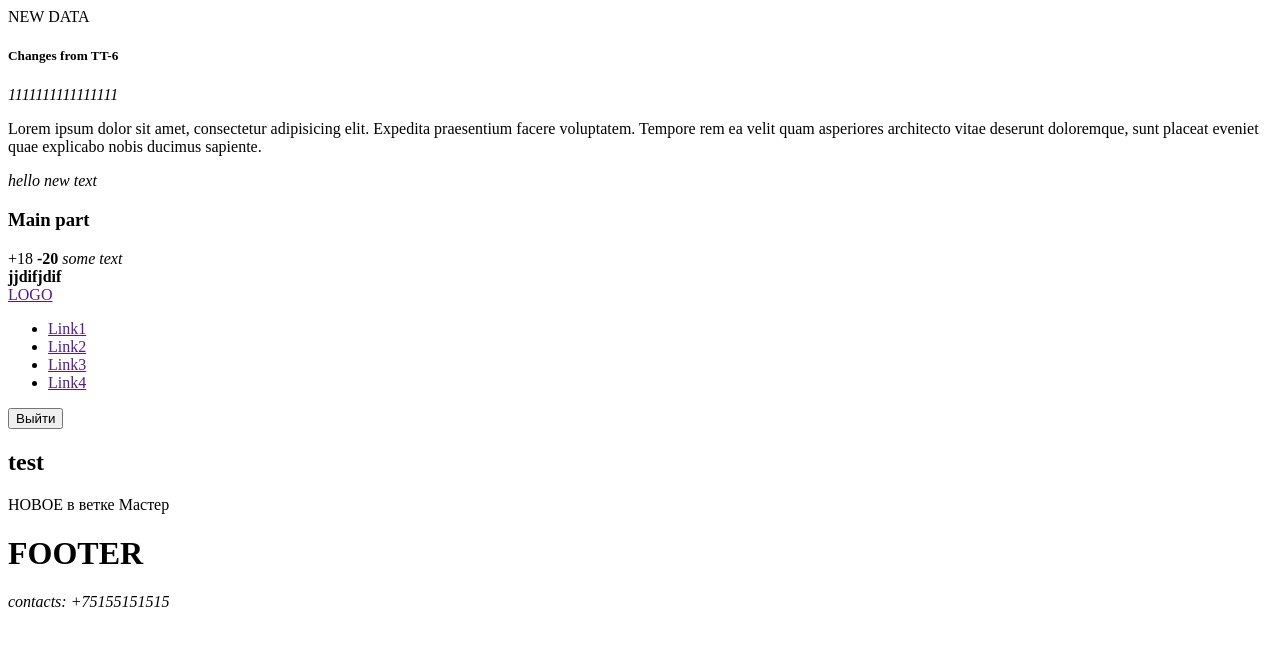
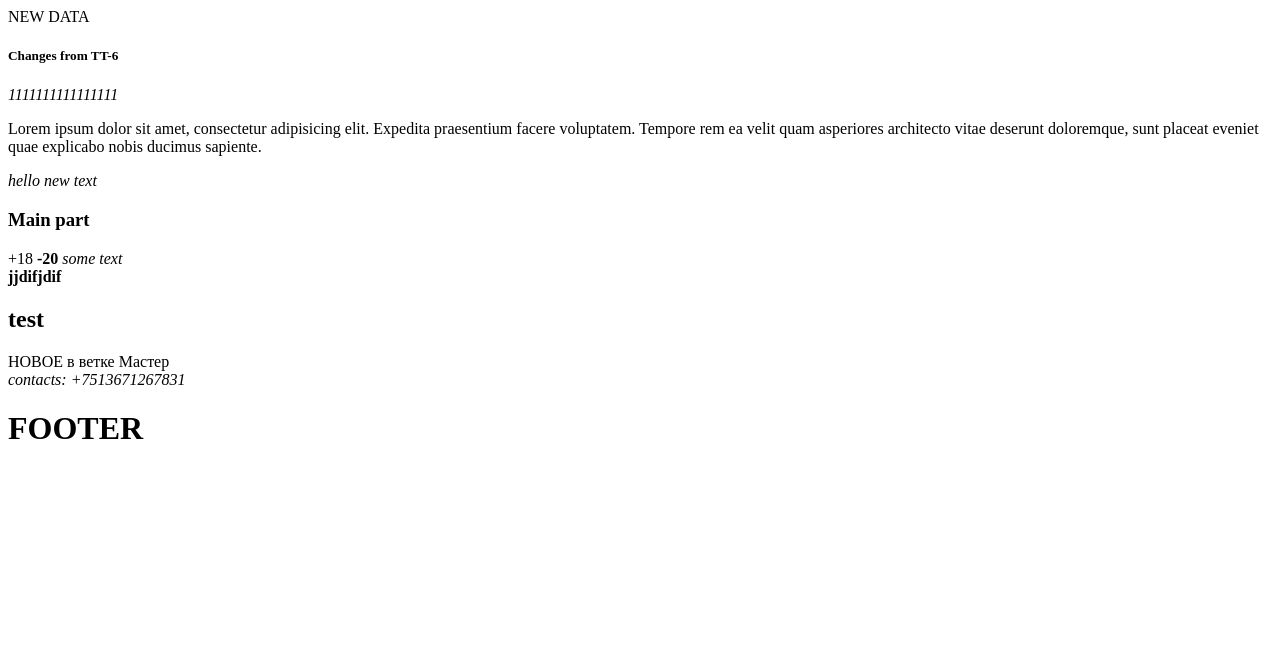
Before and after one commit to likermusic/test-github-2025, a plain HTML site: page index.html in a window 1280 px wide. Drawn offline with Linux system fonts and the light colour scheme.

Commit message:
edit index

```diff
--- a/index.html
+++ b/index.html
@@ -24,26 +24,15 @@
   </main>
   <b>jjdifjdif</b>
 
-  <header>
-    <a href="">LOGO</a>
-    <ul>
-      <li><a href="">Link1</a></li>
-      <li><a href="">Link2</a></li>
-      <li><a href="">Link3</a></li>
-      <li><a href="">Link4</a></li>
-    </ul>
-    <button>Выйти</button>
-  </header>
-
   <h2>test</h2>
 
   <main>
     НОВОЕ в ветке Мастер
   </main>
+  <i>contacts: +7513671267831</i>
   <footer>
     <h1>FOOTER</h1>
   </footer>
-  <i>contacts: +75155151515</i>
 </body>
 
 </html>
```
Also changed, not shown: замети.txt (deleted).
